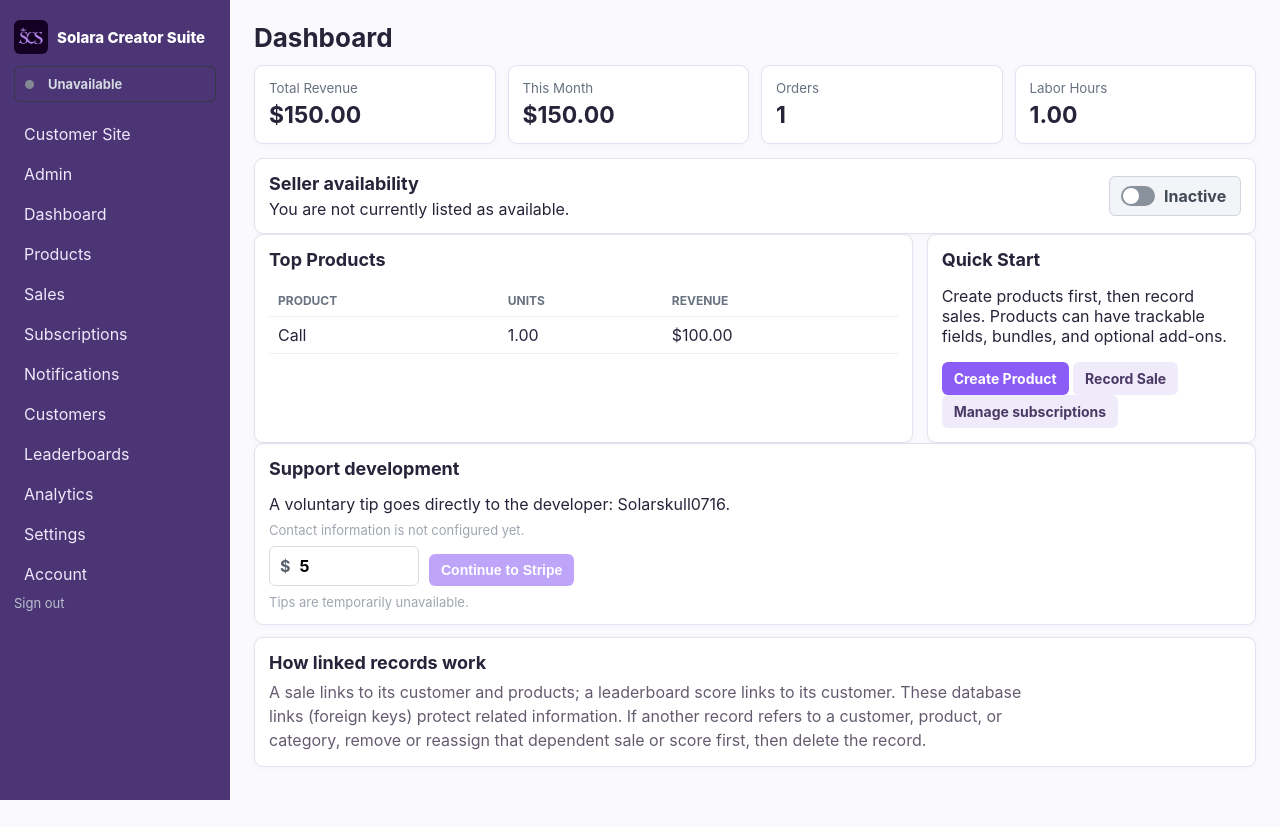
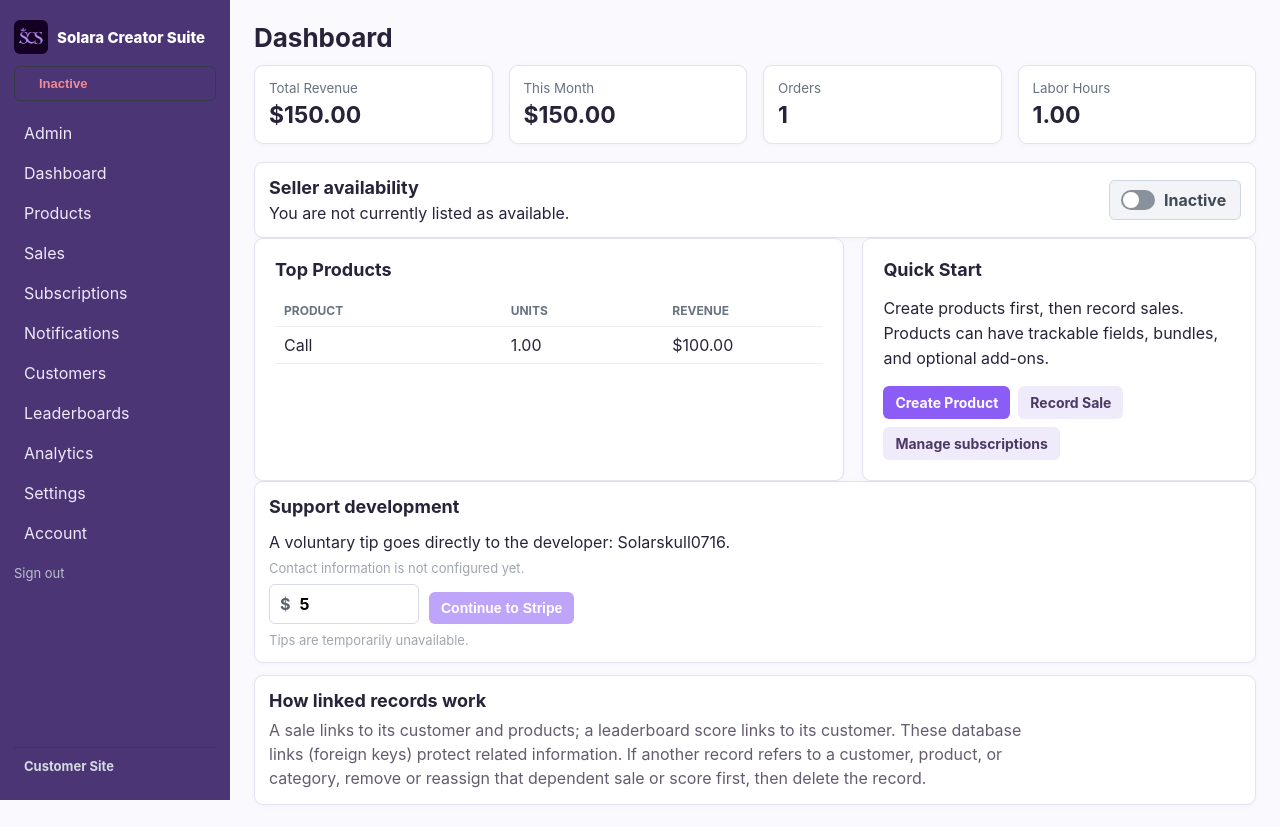
Before and after one commit to Alock0716/BusinessTracker, a Flask app: page /dashboard in a window 1280 px wide. Before the commit the page ends 800 px from the top, so only its background shows below. Run offline with Flask 3, Linux system fonts and the light colour scheme; a user stored in the database is signed in; data comes from the database, SQL or seed files in the repository; data that the repository does not hold is empty; some libraries are stand-ins or nearby versions.

Commit message:
feat: Refactor seller availability handling and enhance dashboard layout

```diff
--- a/app.py
+++ b/app.py
@@ -2242,10 +2242,9 @@
         else 'Your profile is no longer listed as available.',
         'success',
     )
-    return_to = request.form.get('next', '')
-    if return_to == url_for('seller_store', username=g.creator.username):
-        return redirect(return_to)
-    return redirect(url_for('dashboard'))
+    return redirect(_safe_local_return(
+        request.form.get('next', ''), url_for('dashboard')
+    ))
 
 @app.route('/products')
 def products():
--- a/static/css/app.css
+++ b/static/css/app.css
@@ -61,6 +61,8 @@
   min-height: 100vh;
 }
 aside {
+  display: flex;
+  flex-direction: column;
   width: 230px;
   background: #151922;
   color: #fff;
@@ -84,16 +86,29 @@
   border-radius: 6px;
 }
 .nav-seller-availability {
-  display: flex;
-  align-items: center;
-  gap: 8px;
   margin: -10px 0 14px;
-  padding: 9px 10px;
   border: 1px solid #343a46;
   border-radius: 6px;
+}
+.nav-seller-availability-toggle {
+  display: flex;
+  align-items: center;
+  gap: 8px;
+  width: 100%;
+  padding: 9px 10px;
+  border: 0;
+  border-radius: 5px;
+  background: transparent;
   color: #d4dae2;
+  text-align: left;
   font-size: 13px;
   font-weight: 700;
+  cursor: pointer;
+}
+.nav-seller-availability-toggle:hover { background: #262c39; }
+.nav-seller-availability-toggle:focus-visible { outline: 2px solid #72a9df; outline-offset: 2px; }
+.nav-seller-availability-toggle.is-active { color: #80d7a0; }
+.nav-seller-availability-toggle.is-inactive { color: #f08c95; }
 }
 .seller-active-dot {
   display: inline-block;
@@ -105,7 +120,7 @@
   vertical-align: middle;
 }
 .seller-active-dot.is-inactive {
-  background: #828995;
+  background: #d2515b;
 }
 nav {
   display: grid;
@@ -147,6 +162,12 @@
   gap: 12px;
   margin-bottom: 14px;
 }
+.dashboard-summary {
+  gap: 16px;
+  margin-bottom: 18px;
+}
+.dashboard-summary > div { padding: 18px; }
+.dashboard-summary strong { font-size: 25px; }
 .cards > div,
 .panel {
   background: white;
@@ -168,6 +189,22 @@
   grid-template-columns: 2fr 1fr;
   gap: 14px;
 }
+.dashboard-overview-grid {
+  grid-template-columns: minmax(0, 1.2fr) minmax(260px, 0.8fr);
+  gap: 18px;
+  align-items: stretch;
+}
+.dashboard-overview-grid > .panel { min-width: 0; padding: 20px; }
+.dashboard-top-products table { min-width: 0; }
+.dashboard-quick-start p { max-width: 48ch; line-height: 1.55; }
+.dashboard-quick-actions {
+  display: flex;
+  align-items: center;
+  flex-wrap: wrap;
+  gap: 8px;
+  margin-top: 16px;
+}
+.dashboard-quick-actions .button { margin: 0; white-space: nowrap; }
 .toolbar {
   margin-bottom: 10px;
 }
@@ -1382,6 +1443,18 @@
   text-decoration: none;
   font-size: 13px;
 }
+.customer-site-link {
+  display: block;
+  margin-top: auto;
+  padding: 10px 10px 6px;
+  color: #d4dae2;
+  border-top: 1px solid #343a46;
+  text-decoration: none;
+  font-size: 13px;
+  font-weight: 700;
+}
+.customer-site-link:hover { color: #fff; }
+.customer-site-link:focus-visible { outline: 2px solid #72a9df; outline-offset: 2px; }
 .logout-link:hover {
   color: #fff;
 }
--- a/templates/base.html
+++ b/templates/base.html
@@ -13,13 +13,15 @@
 	<aside>
 		<div class="brand"><img src="{{url_for('static', filename='Logo.png')}}" alt=""><span>Solara Creator Suite</span></div>
 		{% if current_creator %}
-		<div class="nav-seller-availability" aria-live="polite">
-			<span class="seller-active-dot {{'is-inactive' if not current_creator.is_active else ''}}" aria-hidden="true"></span>
-			<span>{{'Available' if current_creator.is_active else 'Unavailable'}}</span>
-		</div>
+		<form class="nav-seller-availability" method="post" action="{{url_for('seller_availability')}}">
+			<input type="hidden" name="next" value="{{request.full_path}}">
+			<button class="nav-seller-availability-toggle {{'is-active' if current_creator.is_active else 'is-inactive'}}" type="submit" role="switch" aria-label="Seller availability" aria-checked="{{'true' if current_creator.is_active else 'false'}}" name="is_active" value="{{'0' if current_creator.is_active else '1'}}">
+				<span class="seller-active-dot {{'is-inactive' if not current_creator.is_active else ''}}" aria-hidden="true"></span>
+				<span>{{'Active' if current_creator.is_active else 'Inactive'}}</span>
+			</button>
+		</form>
 		{% endif %}
 		<nav>
-			<a href="{{url_for('storefront')}}">Customer Site</a>
 			{% if current_creator and current_creator.is_admin %}<a href="{{url_for('admin_dashboard')}}">Admin</a>{% endif %}
 			<a href="{{url_for('dashboard')}}">Dashboard</a>
 			<a href="{{url_for('products')}}">Products</a>
@@ -34,6 +36,7 @@
 			{% if current_creator and not current_creator.is_admin %}<a href="{{url_for('seller_billing')}}">Subscription</a>{% endif %}
 		</nav>
 		<a class="logout-link" href="{{ url_for('logout') }}">Sign out</a>
+		<a class="customer-site-link" href="{{url_for('storefront')}}">Customer Site</a>
 	</aside>
 	<main>
 		<header><h1>{% block heading %}{% endblock %}</h1></header>
--- a/templates/dashboard.html
+++ b/templates/dashboard.html
@@ -2,7 +2,7 @@
 {% block title %}Dashboard{% endblock %}
 {% block heading %}Dashboard{% endblock %}
 {% block content %}
-<section class="cards">
+<section class="cards dashboard-summary">
 	<div><small>Total Revenue</small><strong>{{money(revenue)}}</strong></div>
 	<div><small>This Month</small><strong>{{money(monthly)}}</strong></div>
 	<div><small>Orders</small><strong>{{orders}}</strong></div>
@@ -26,9 +26,9 @@
 	<form method="post" action="{{url_for('remove_creator_examples')}}" onsubmit="return confirm('Remove all example records? Your other records will not be changed.')"><button class="button secondary">Remove example records</button></form>
 </section>
 {% endif %}
-<div class="grid">
-	<section class="panel"><h2>Top Products</h2><table><tr><th>Product</th><th>Units</th><th>Revenue</th></tr>{% for p in top %}<tr><td>{{p.name}}</td><td>{{p.qty}}</td><td>{{money(p.rev)}}</td></tr>{% else %}<tr><td colspan="3">No sales yet.</td></tr>{% endfor %}</table></section>
-	<section class="panel"><h2>Quick Start</h2><p>Create products first, then record sales. Products can have trackable fields, bundles, and optional add-ons.</p><a class="button" href="{{url_for('product_new')}}">Create Product</a> <a class="button secondary" href="{{url_for('sale_new')}}">Record Sale</a> <a class="button secondary" href="{{url_for('service_subscriptions')}}">Manage subscriptions</a></section>
+<div class="grid dashboard-overview-grid">
+	<section class="panel dashboard-top-products"><h2>Top Products</h2><div class="table-scroll"><table><tr><th>Product</th><th>Units</th><th>Revenue</th></tr>{% for p in top %}<tr><td>{{p.name}}</td><td>{{p.qty}}</td><td>{{money(p.rev)}}</td></tr>{% else %}<tr><td colspan="3">No sales yet.</td></tr>{% endfor %}</table></div></section>
+	<section class="panel dashboard-quick-start"><h2>Quick Start</h2><p>Create products first, then record sales. Products can have trackable fields, bundles, and optional add-ons.</p><div class="dashboard-quick-actions"><a class="button" href="{{url_for('product_new')}}">Create Product</a><a class="button secondary" href="{{url_for('sale_new')}}">Record Sale</a><a class="button secondary" href="{{url_for('service_subscriptions')}}">Manage subscriptions</a></div></section>
 </div>
 <section class="panel developer-support-panel">
 	<h2>Support development</h2>
```
Also changed, not shown: other parts of static/css/app.css (+24 -0 lines), 2 other files.
